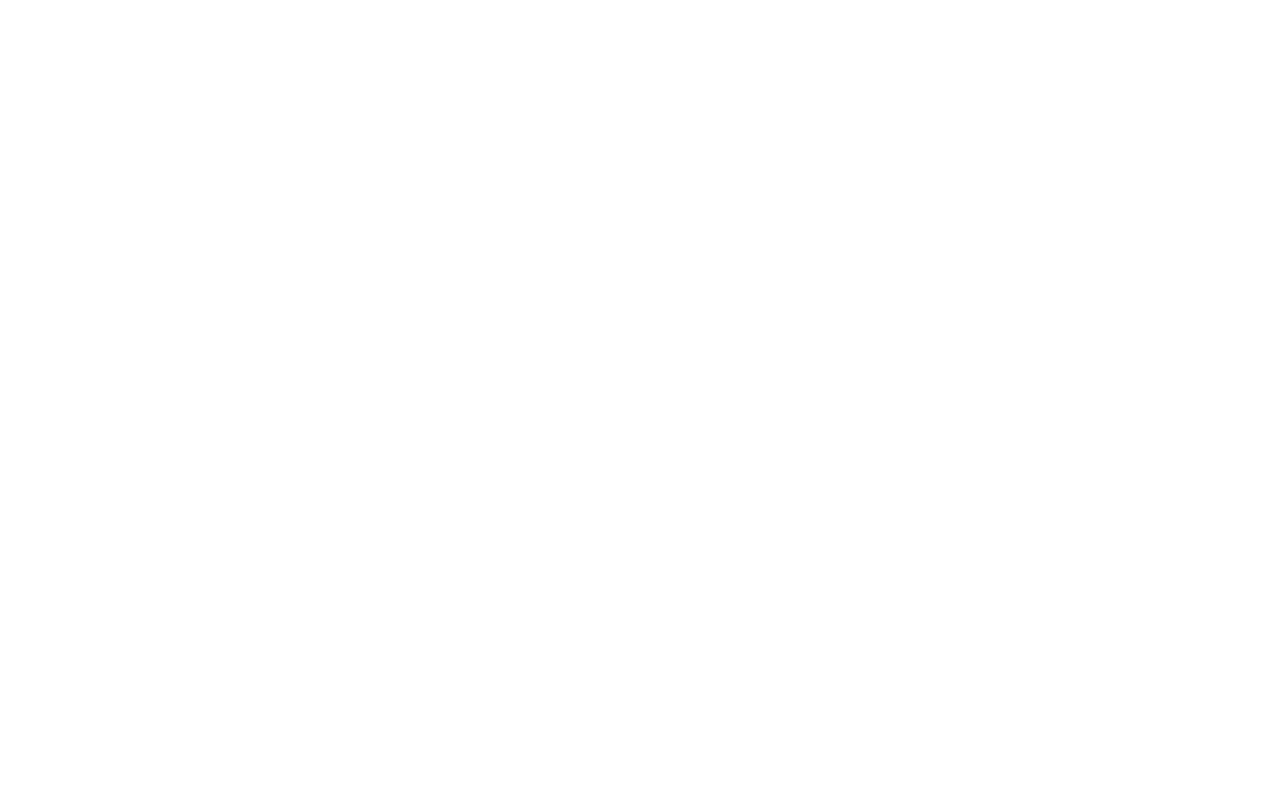
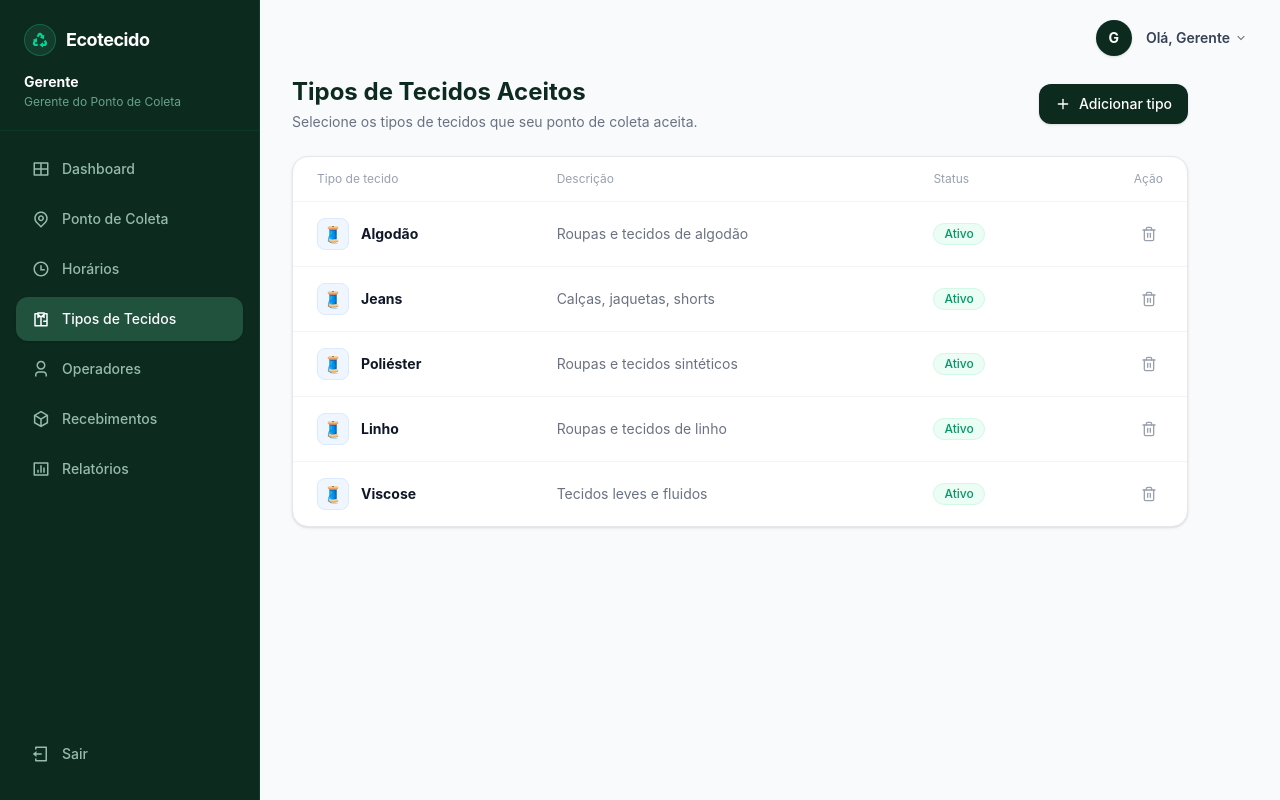
Before and after one commit to rafael-kuchla-flores/Descarte_Tecidos, a React (Vite) app in the folder Descarte_Tecidos/: page /manager/accepted-fabrics in a window 1280 px wide. Before the commit this address had no page. Built offline with nearby package versions, Linux system fonts and the light colour scheme.

Commit message:
feat:manager/criar pagina de tipos de tecidos

```diff
--- a/Descarte_Tecidos/src/components/managerlayout/ManagerLayout.jsx
+++ b/Descarte_Tecidos/src/components/managerlayout/ManagerLayout.jsx
@@ -33,7 +33,7 @@
     { name: 'Dashboard', icon: RiLayoutGridLine, path: '/manager/dashboard' },
     { name: 'Ponto de Coleta', icon: RiMapPinLine, path: '/manager/collection-point' },
     { name: 'Horários', icon: RiTimeLine, path: '/manager/schedules' },
-    { name: 'Tipos de Tecidos', icon: RiShirtLine, path: '/manager/tipos-tecidos' },
+    { name: 'Tipos de Tecidos', icon: RiShirtLine, path: '/manager/accepted-fabrics' },
     { name: 'Operadores', icon: RiUser3Line, path: '/manager/operadores' },
     { name: 'Recebimentos', icon: RiBox3Line, path: '/manager/recebimentos' },
     { name: 'Relatórios', icon: RiBarChartBoxLine, path: '/manager/relatorios' },
--- /dev/null
+++ b/Descarte_Tecidos/src/pages/manager/accepted-fabrics/AcceptedFabrics.jsx
@@ -0,0 +1,171 @@
+import React, { useState } from 'react';
+import { FiTrash2, FiPlus, FiX } from 'react-icons/fi';
+
+const AcceptedFabrics = () => {
+  const [fabrics, setFabrics] = useState([
+    { id: 1, name: 'Algodão', description: 'Roupas e tecidos de algodão', status: 'Ativo' },
+    { id: 2, name: 'Jeans', description: 'Calças, jaquetas, shorts', status: 'Ativo' },
+    { id: 3, name: 'Poliéster', description: 'Roupas e tecidos sintéticos', status: 'Ativo' },
+    { id: 4, name: 'Linho', description: 'Roupas e tecidos de linho', status: 'Ativo' },
+    { id: 5, name: 'Viscose', description: 'Tecidos leves e fluidos', status: 'Ativo' },
+  ]);
+  const [isModalOpen, setIsModalOpen] = useState(false);
+  const [newFabric, setNewFabric] = useState({
+    name: '',
+    description: ''
+  });
+
+  const handleDeleteFabric = (id) => {
+    setFabrics((prev) => prev.filter((item) => item.id !== id));
+  };
+
+  const handleAddFabric = (e) => {
+    e.preventDefault();
+    if (!newFabric.name.trim()) return;
+
+    const newItem = {
+      id: Date.now(),
+      name: newFabric.name,
+      description: newFabric.description || 'Sem descrição',
+      status: 'Ativo'
+    };
+
+    setFabrics((prev) => [...prev, newItem]);
+    setNewFabric({ name: '', description: '' });
+    setIsModalOpen(false);
+  };
+
+  return (
+    <div className="w-full max-w-4xl relative">
+      <div className="flex flex-col sm:flex-row sm:items-center justify-between gap-4 mb-6">
+        <div>
+          <h1 className="text-2xl font-bold text-[#0d2a1f]">Tipos de Tecidos Aceitos</h1>
+          <p className="text-gray-500 text-sm mt-1">
+            Selecione os tipos de tecidos que seu ponto de coleta aceita.
+          </p>
+        </div>
+        <button
+          onClick={() => setIsModalOpen(true)}
+          className="inline-flex items-center justify-center gap-2 bg-[#0d2a1f] hover:bg-[#153b2d] text-white px-4 py-2.5 rounded-xl text-sm font-medium transition-colors shadow-sm self-start sm:self-auto"
+        >
+          <FiPlus className="text-base" />
+          Adicionar tipo
+        </button>
+      </div>
+
+      <div className="bg-white rounded-2xl border border-gray-200 shadow-sm overflow-hidden">
+        <div className="overflow-x-auto">
+          <table className="w-full text-left border-collapse">
+            <thead>
+              <tr className="border-b border-gray-100 text-xs font-medium text-gray-400">
+                <th className="py-3.5 px-6 font-normal">Tipo de tecido</th>
+                <th className="py-3.5 px-6 font-normal">Descrição</th>
+                <th className="py-3.5 px-6 font-normal">Status</th>
+                <th className="py-3.5 px-6 font-normal text-right">Ação</th>
+              </tr>
+            </thead>
+            <tbody className="divide-y divide-gray-100 text-sm">
+              {fabrics.map((fabric) => (
+                <tr key={fabric.id} className="hover:bg-gray-50/50 transition-colors">
+                  <td className="py-4 px-6">
+                    <div className="flex items-center gap-3">
+                      <div className="w-8 h-8 rounded-lg bg-blue-50 border border-blue-100 flex items-center justify-center text-base flex-shrink-0">
+                        🧵
+                      </div>
+                      <span className="font-bold text-gray-900">{fabric.name}</span>
+                    </div>
+                  </td>
+                  <td className="py-4 px-6 text-gray-500">
+                    {fabric.description}
+                  </td>
+                  <td className="py-4 px-6">
+                    <span className="inline-flex items-center bg-emerald-50 text-emerald-600 border border-emerald-100 text-xs px-2.5 py-0.5 rounded-full font-medium">
+                      {fabric.status}
+                    </span>
+                  </td>
+                  <td className="py-4 px-6 text-right">
+                    <button
+                      onClick={() => handleDeleteFabric(fabric.id)}
+                      title="Excluir tecido"
+                      className="p-1.5 text-gray-400 hover:text-red-600 hover:bg-red-50 rounded-lg transition-colors"
+                    >
+                      <FiTrash2 className="w-4 h-4" />
+                    </button>
+                  </td>
+                </tr>
+              ))}
+              {fabrics.length === 0 && (
+                <tr>
+                  <td colSpan="4" className="py-8 text-center text-gray-400 text-sm">
+                    Nenhum tipo de tecido cadastrado.
+                  </td>
+                </tr>
+              )}
+            </tbody>
+          </table>
+        </div>
+      </div>
+      {isModalOpen && (
+        <div className="fixed inset-0 z-50 flex items-center justify-center bg-black/40 backdrop-blur-xs p-4">
+          <div className="bg-white rounded-2xl w-full max-w-md p-6 shadow-xl border border-gray-100 animate-in fade-in zoom-in-95 duration-150">
+            <div className="flex items-center justify-between mb-4">
+              <h2 className="text-lg font-bold text-[#0d2a1f]">Adicionar tipo</h2>
+              <button
+                onClick={() => setIsModalOpen(false)}
+                className="text-gray-400 hover:text-gray-600 p-1 rounded-lg transition-colors"
+              >
+                <FiX className="w-5 h-5" />
+              </button>
+            </div>
+            <form onSubmit={handleAddFabric} className="space-y-4">
+              <div>
+                <label className="block text-xs font-medium text-gray-700 mb-1">
+                  Tipo de tecido<span className="text-red-500">*</span>
+                </label>
+                <input
+                  type="text"
+                  required
+                  placeholder="Ex: Seda"
+                  value={newFabric.name}
+                  onChange={(e) => setNewFabric({ ...newFabric, name: e.target.value })}
+                  className="w-full px-3 py-2 bg-white border border-gray-200 rounded-lg text-sm text-gray-800 placeholder-gray-400 focus:outline-none focus:border-[#0d2a1f] focus:ring-1 focus:ring-[#0d2a1f]"
+                />
+              </div>
+              <div>
+                <label className="block text-xs font-medium text-gray-700 mb-1">
+                  Descrição
+                </label>
+                <input
+                  type="text"
+                  placeholder="Ex: Tecidos finos e delicados"
+                  value={newFabric.description}
+                  onChange={(e) => setNewFabric({ ...newFabric, description: e.target.value })}
+                  className="w-full px-3 py-2 bg-white border border-gray-200 rounded-lg text-sm text-gray-800 placeholder-gray-400 focus:outline-none focus:border-[#0d2a1f] focus:ring-1 focus:ring-[#0d2a1f]"
+                />
+              </div>
+              <div className="flex items-center justify-end gap-3 pt-4">
+                <button
+                  type="button"
+                  onClick={() => setIsModalOpen(false)}
+                  className="px-4 py-2 rounded-xl text-sm font-medium text-gray-600 bg-gray-100 hover:bg-gray-200 transition-colors"
+                >
+                  Cancelar
+                </button>
+                <button
+                  type="submit"
+                  className="px-4 py-2 rounded-xl text-sm font-medium text-white bg-[#0d2a1f] hover:bg-[#153b2d] transition-colors shadow-sm"
+                >
+                  Salvar
+                </button>
+              </div>
+            </form>
+
+          </div>
+        </div>
+      )}
+
+    </div>
+  );
+};
+
+export default AcceptedFabrics;
--- a/Descarte_Tecidos/src/routes/AppRoutes.jsx
+++ b/Descarte_Tecidos/src/routes/AppRoutes.jsx
@@ -26,6 +26,7 @@
 import ManagerDashboard from "../pages/manager/dashboard/ManagerDashboard.jsx";
 import ManagerCollectionPoint from "../pages/manager/collection-point/CollectionPoint.jsx";
 import Schedules from "../pages/manager/schedules/Schedules.jsx";
+import AcceptedFabrics from "../pages/manager/accepted-fabrics/AcceptedFabrics.jsx";
 
 
 function AppRoutes() {
@@ -63,6 +64,7 @@
         <Route path="dashboard" element={<ManagerDashboard />} />
         <Route path="collection-point" element={<ManagerCollectionPoint />} />
         <Route path="schedules" element={<Schedules />} />
+        <Route path="accepted-fabrics" element={<AcceptedFabrics />} />
       </Route>
       {/* </Route> */}
     </Routes>
```
